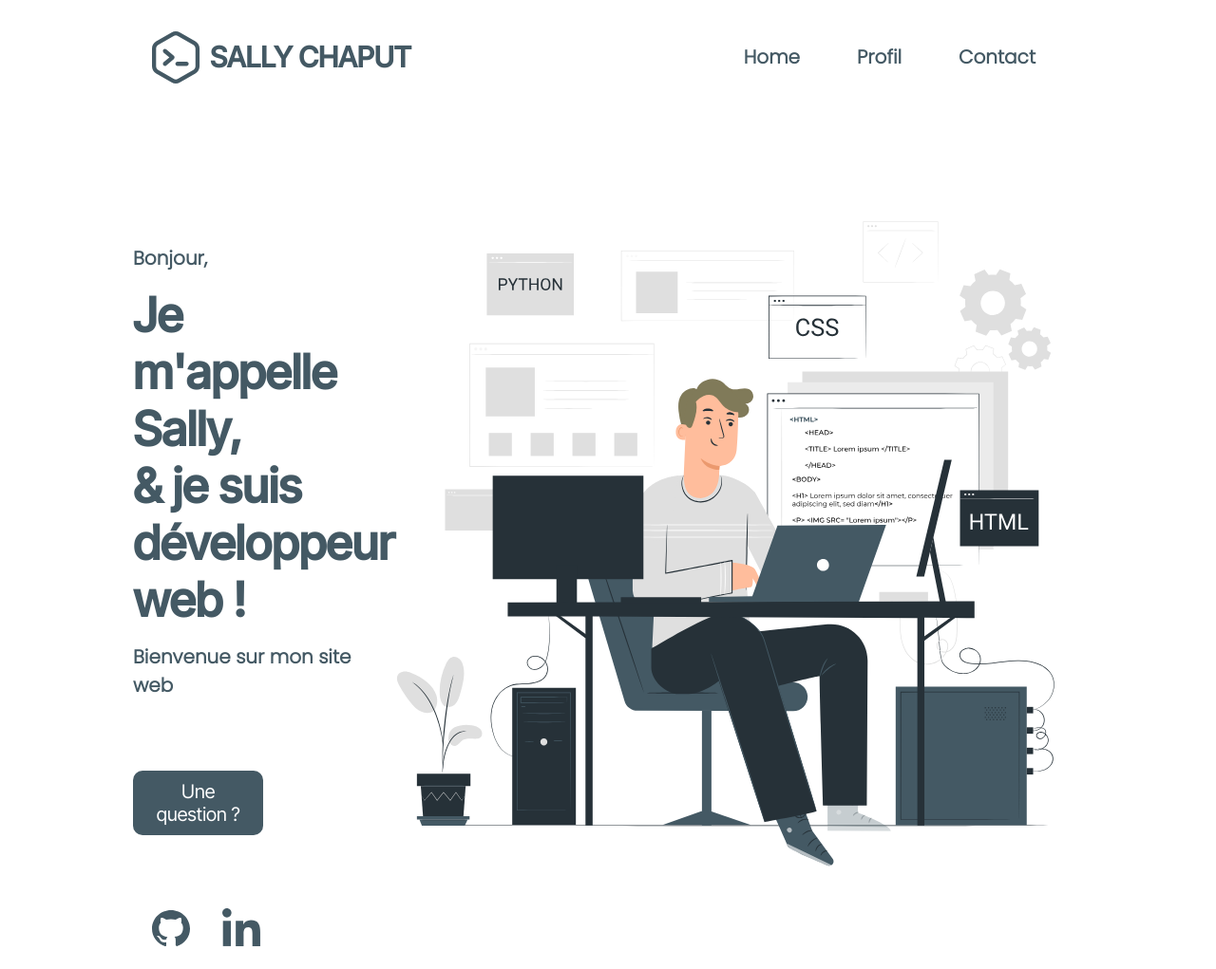
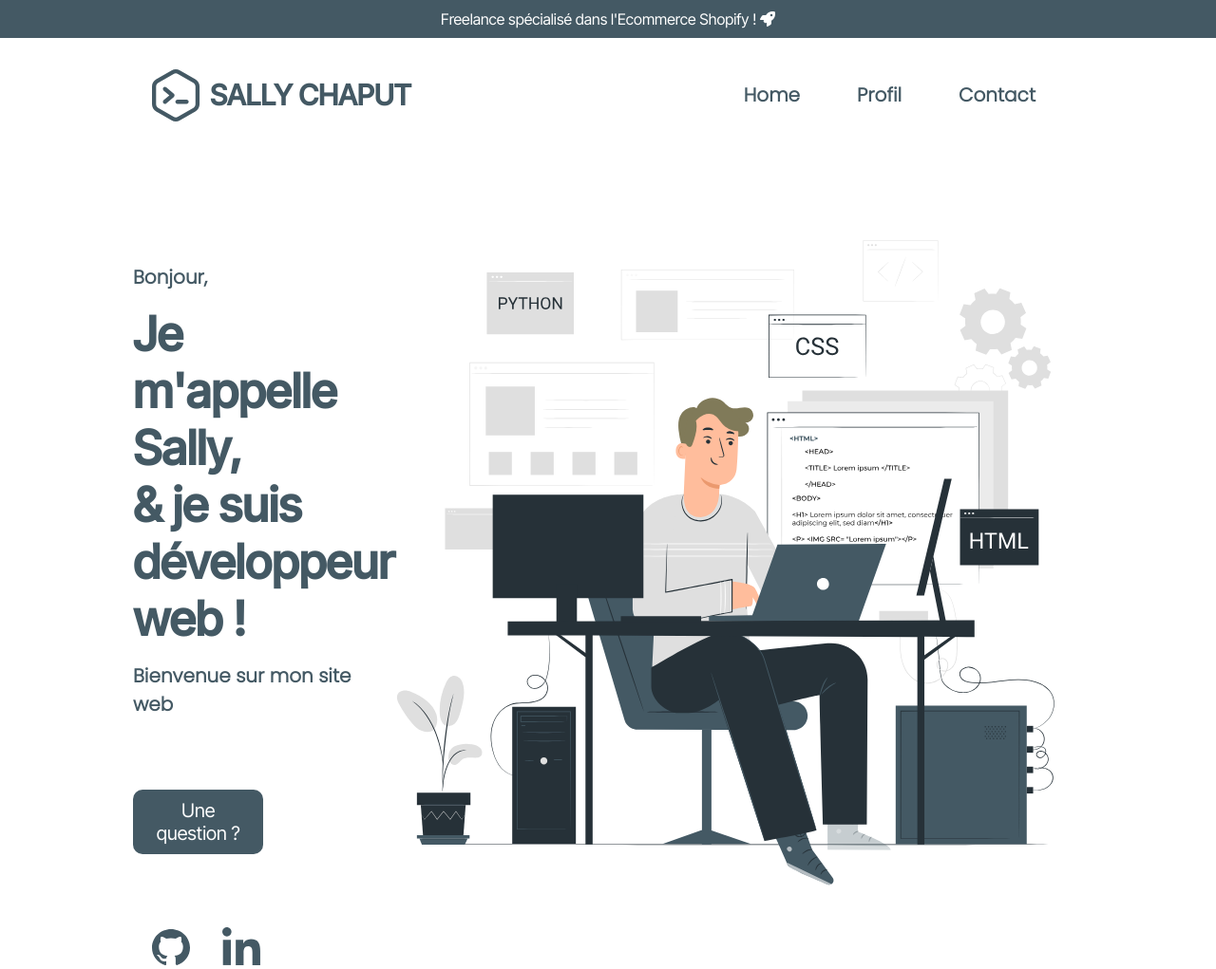
Before and after one commit to Sallymsi/Personal-Website, a plain HTML site: page index.html in a window 1280 px wide. Shown: the whole page at 95% size. Drawn offline with Linux system fonts and the light colour scheme.

Commit message:
announcement bar

```diff
--- a/index.html
+++ b/index.html
@@ -18,6 +18,10 @@
 
 <body>
     <header>
+        <aside class="announcement_bar">
+            <p>Freelance spécialisé dans l'Ecommerce Shopify ! <i class="fa-solid fa-rocket"></i></p>
+        </aside>
+        <div class="block_header">
             <div class="case_title">
                 <img src="./assets/Group.svg" />
                 <p>SALLY CHAPUT</p>
@@ -35,6 +39,7 @@
                     </a>
                 </ul>
             </nav>
+        </div>
     </header>
     <section id="block_home">
         <img src="./assets/Home_art 1.svg" class="reveal-R" />
@@ -47,7 +52,7 @@
             <button class="button_contact reveal-L">Une question ?</i></button>
         </div>
     </section>
-    <aside class="reveal-L">
+    <aside class="icon_reseau reveal-L">
         <a href="https://github.com/Sallymsi"><img src="./assets/Git.svg" /></a>
         <a href="https://www.linkedin.com/in/sally-chaput-t1998"><img src="./assets/Linkedin.svg" /></a>
     </aside>
--- a/style/style.css
+++ b/style/style.css
@@ -1,9 +1,8 @@
 /* Variable : */
 
 body {
+    margin: 0px;
     padding: 0;
-    margin: auto;
-    width: 75%;
 }
 
 h1 {
@@ -42,10 +41,26 @@ a {
 
 /* Home */
 
-header {
+.announcement_bar {
+    background-color: #445964;
+    margin: 0px;
+    width: 100%;
+}
+
+.announcement_bar>p {
+    text-align: center;
+    color: white;
+    font-family: 'Inter Tight';
+    margin: 0px;
+    padding: 10px 0px;
+}
+
+.block_header {
     display: flex;
     justify-content: space-between;
     height: 120px;
+    width: 75%;
+    margin: 0px auto;
 }
 
 .case_title {
@@ -90,7 +105,8 @@ header {
     display: flex;
     flex-direction: row-reverse;
     justify-content: space-between;
-    margin-top: 100px;
+    margin: 80px auto 0px;
+    width: 75%;
 }
 
 .block_text {
@@ -107,11 +123,12 @@ header {
     margin: 0px;
 }
 
-aside {
-    margin-top: 40px;
+.icon_reseau {
+    margin: 40px auto 0px;
+    width: 75%;
 }
 
-aside>a>img {
+.icon_reseau>a>img {
     padding-right: 30px;
 }
 
@@ -150,7 +167,8 @@ aside>a>img {
 #block_profil {
     display: flex;
     flex-direction: column;
-    margin-top: 60px;
+    margin: 10px auto 0px;
+    width: 75%;
 }
 
 .case_profil {
```
Also changed, not shown: profil.html (+5 -19 lines). Lines whose indentation alone changed are shown as unchanged.
